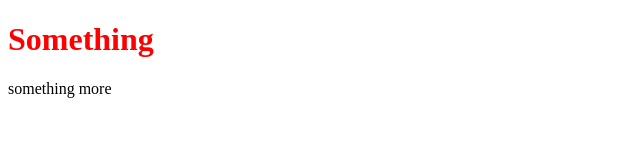
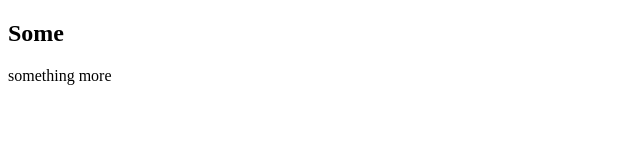
Before and after one commit to rebiak/merge-repository, a plain HTML site: page index.html in a window 1280 px wide. Shown: the whole page, without its empty margins (0-640 px from the left). Drawn offline with Linux system fonts and the light colour scheme.

Commit message:
third commit

```diff
--- a/index.html
+++ b/index.html
@@ -7,7 +7,7 @@
  <script src="javascript.js"></script>
 </head>
 <body>
-    <h1>Something</h1>
+   <h2>Some</h2>
     <p>something more</p>
 </body>
 </html>
```
